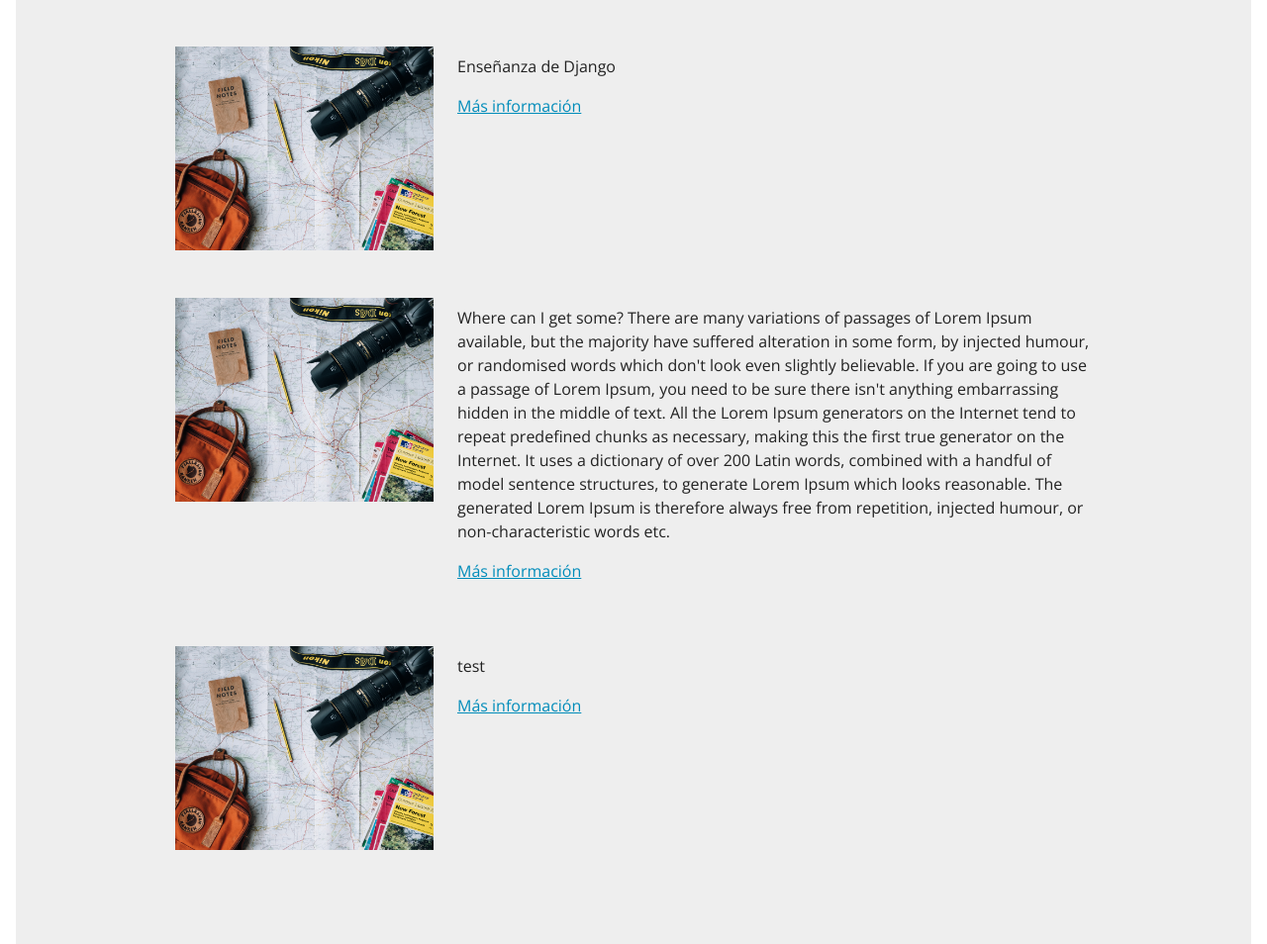
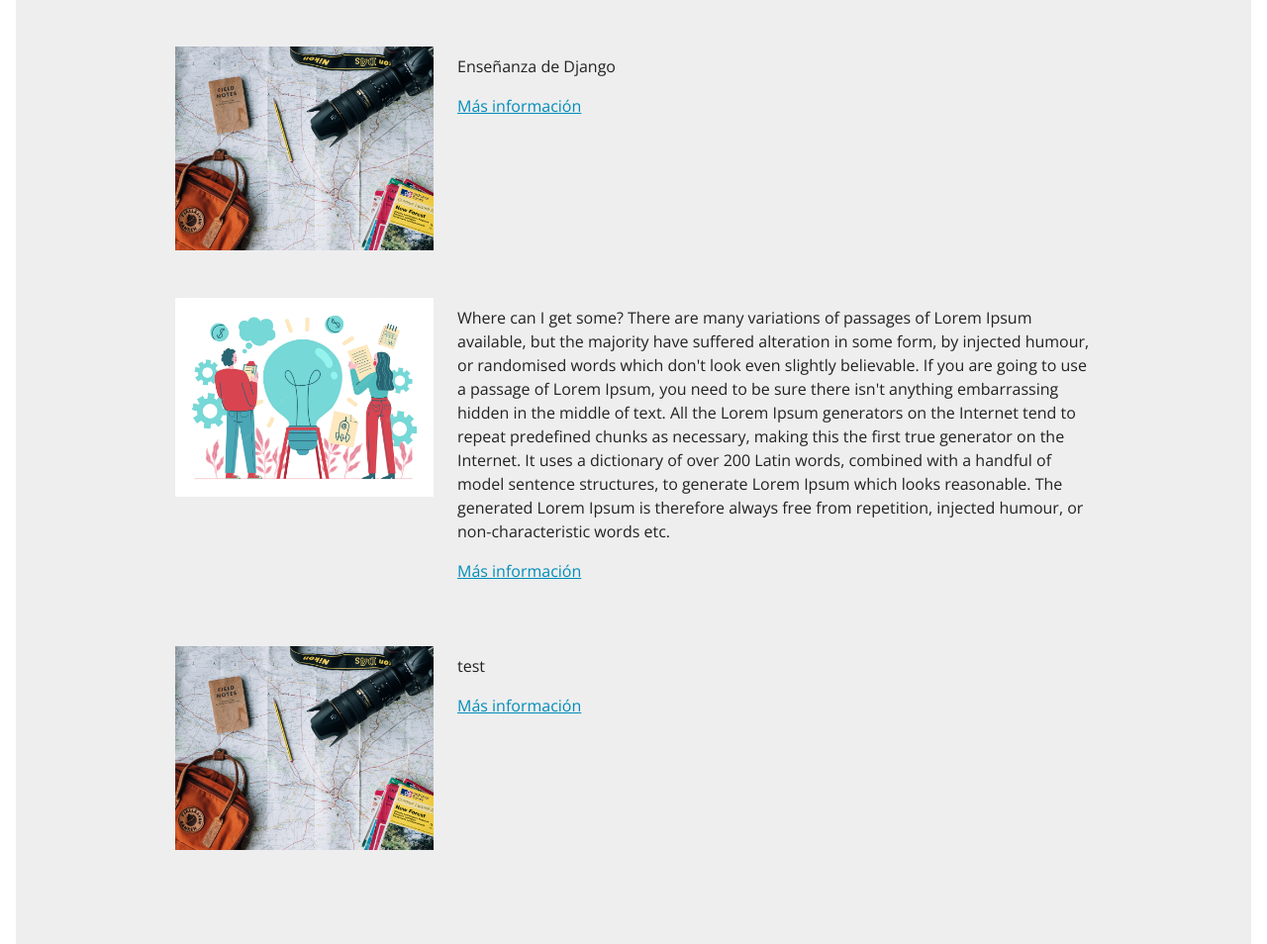
Before and after one commit to weludenaj/proyecto_portafolio, a Django app: page /portafolio/ in a window 1280 px wide. Shown: the part 553-1507 px from the top of the page at 99% size. Run offline with Django 4.2, Linux system fonts and the light colour scheme; data comes from the database, SQL or seed files in the repository; some libraries are stand-ins or nearby versions.

Commit message:
Finalizado

```diff
--- /dev/null
+++ b/portafolio-env/pyvenv.cfg
@@ -0,0 +1,3 @@
+home = /usr/bin
+include-system-site-packages = false
+version = 3.10.6
--- a/portafolio/portfolio/templates/portfolio/portfolio.html
+++ b/portafolio/portfolio/templates/portfolio/portfolio.html
@@ -18,7 +18,7 @@
 
 <div class="row project mb-5">
     <div class="col-lg-3 col-md-4 offset-lg-1">
-        <img class="img-fluid" src="../static/core/img/about-bg.jpg" alt="">
+        <img class="img-fluid" src={{ project.image.url }} alt="">
     </div>
 <div class="col-lg-7 col-md-8">
         <h2 class="section-heading title">{{ project.title }}</h2>
```
Also changed, not shown: 13 other files.
